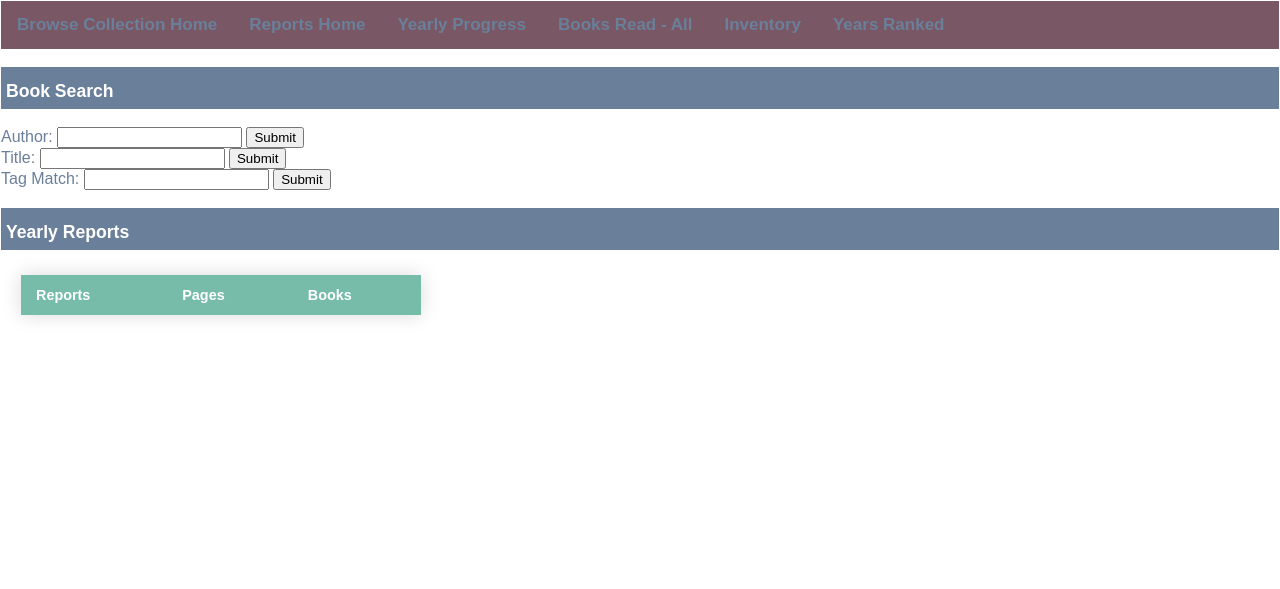
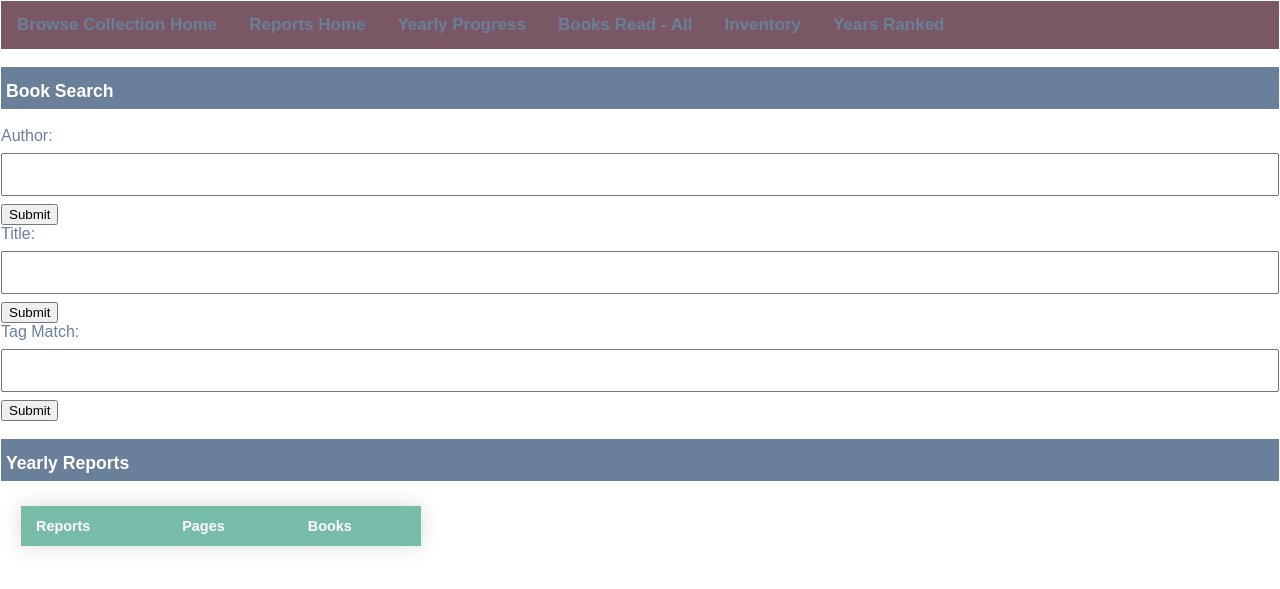
Before and after one commit to DrSkippy/php_books_database, a PHP site: page /js_reports/index.html in a window 1280 px wide. Shown: the top 589 px of the page. Run offline with PHP 8.4, Linux system fonts and the light colour scheme; lists and menus that the app fills with data are empty.

Commit message:
formatting input form

```diff
--- a/style/table-style.css
+++ b/style/table-style.css
@@ -20,6 +20,14 @@ p {
     font-size: 1.0em;
     color: var(--deep-taupe);
 }
+
+input[type=text] {
+  width: 100%;
+  padding: 12px 20px;
+  margin: 8px 0;
+  box-sizing: border-box;
+}
+
 
 .styled-table {
     border-collapse: collapse;
```
